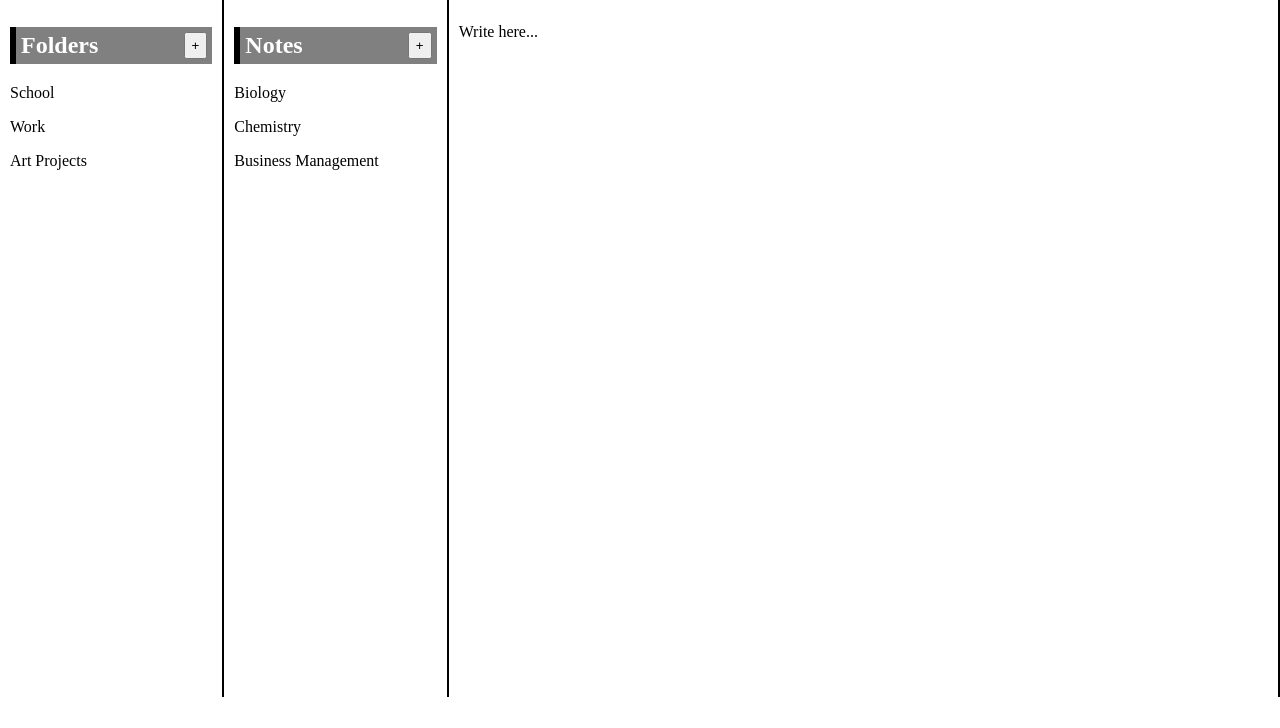
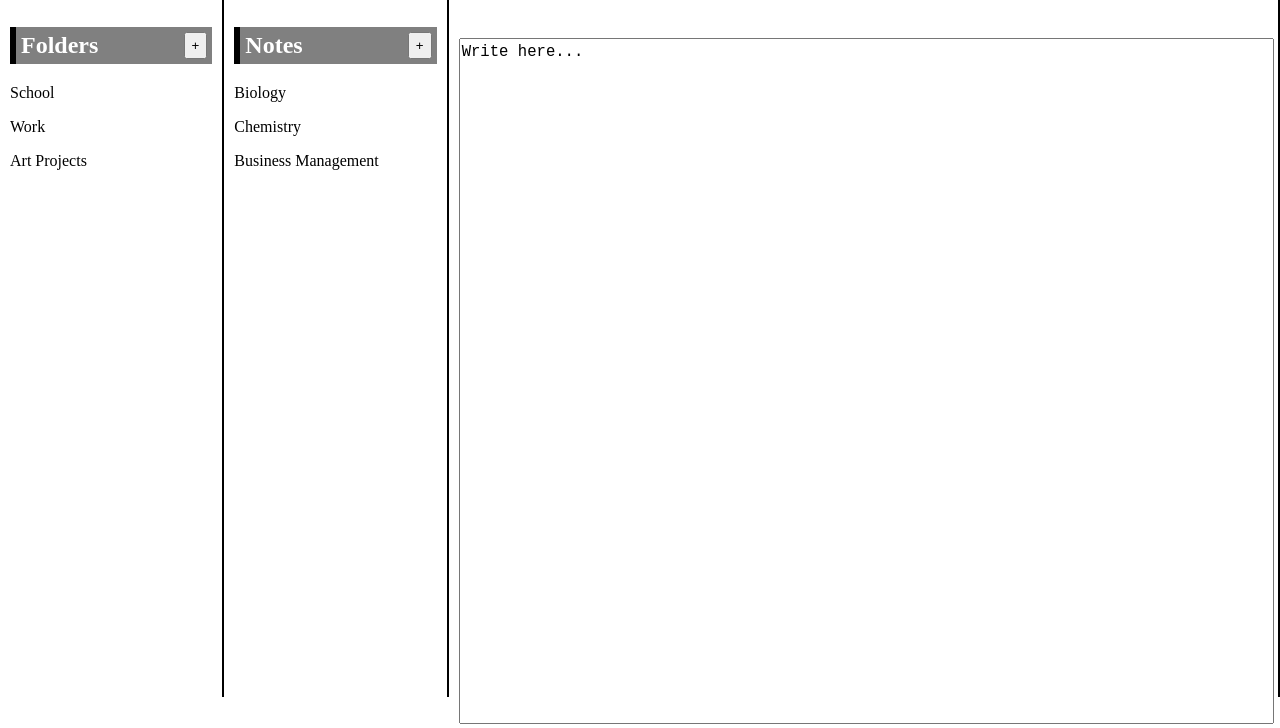
Before and after one commit to mollerpw/PIM, a plain HTML site: page src/www/index.html in a window 1280 px wide. Shown: the part 83-811 px from the top of the page. Drawn offline with Linux system fonts and the light colour scheme.

Commit message:
Textarea

```diff
--- a/src/www/Components/skrivfält.js
+++ b/src/www/Components/skrivfält.js
@@ -1,5 +1,5 @@
 function renderWritingField() {
     return `
-        <p>Write here...</p>
+        <textarea id=text>Write here...</textarea>
     `
 }
--- a/src/www/style.css
+++ b/src/www/style.css
@@ -66,3 +66,13 @@ flex: 1;
     flex: 4;
 
 }
+
+#text {
+    flex-grow: 1;
+    font-size: 1.2em;
+    line-height: 1.5;
+    margin-top: 2em;
+    resize: none;
+    width: 100%;
+    height: 100%;
+}
```
